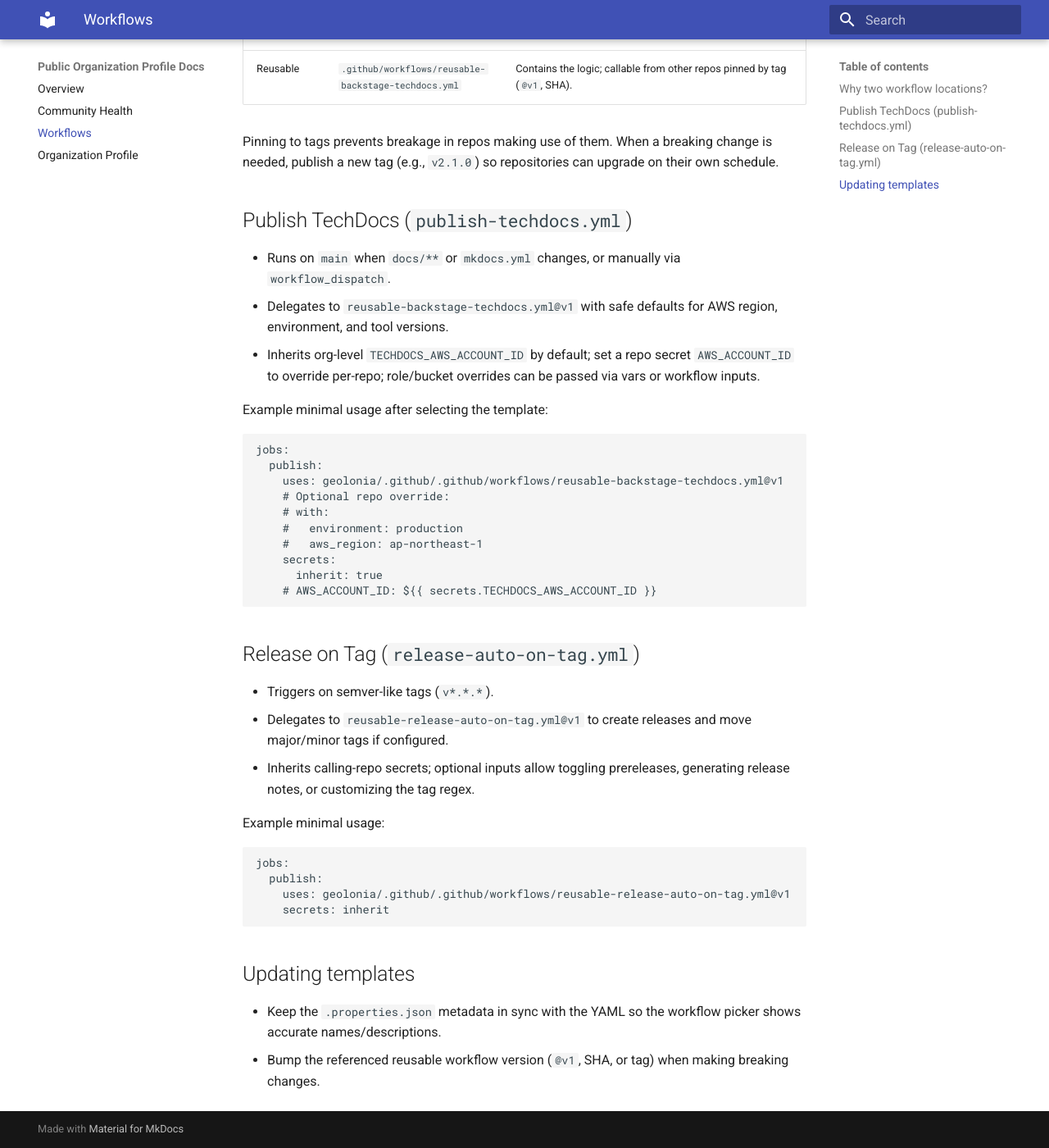
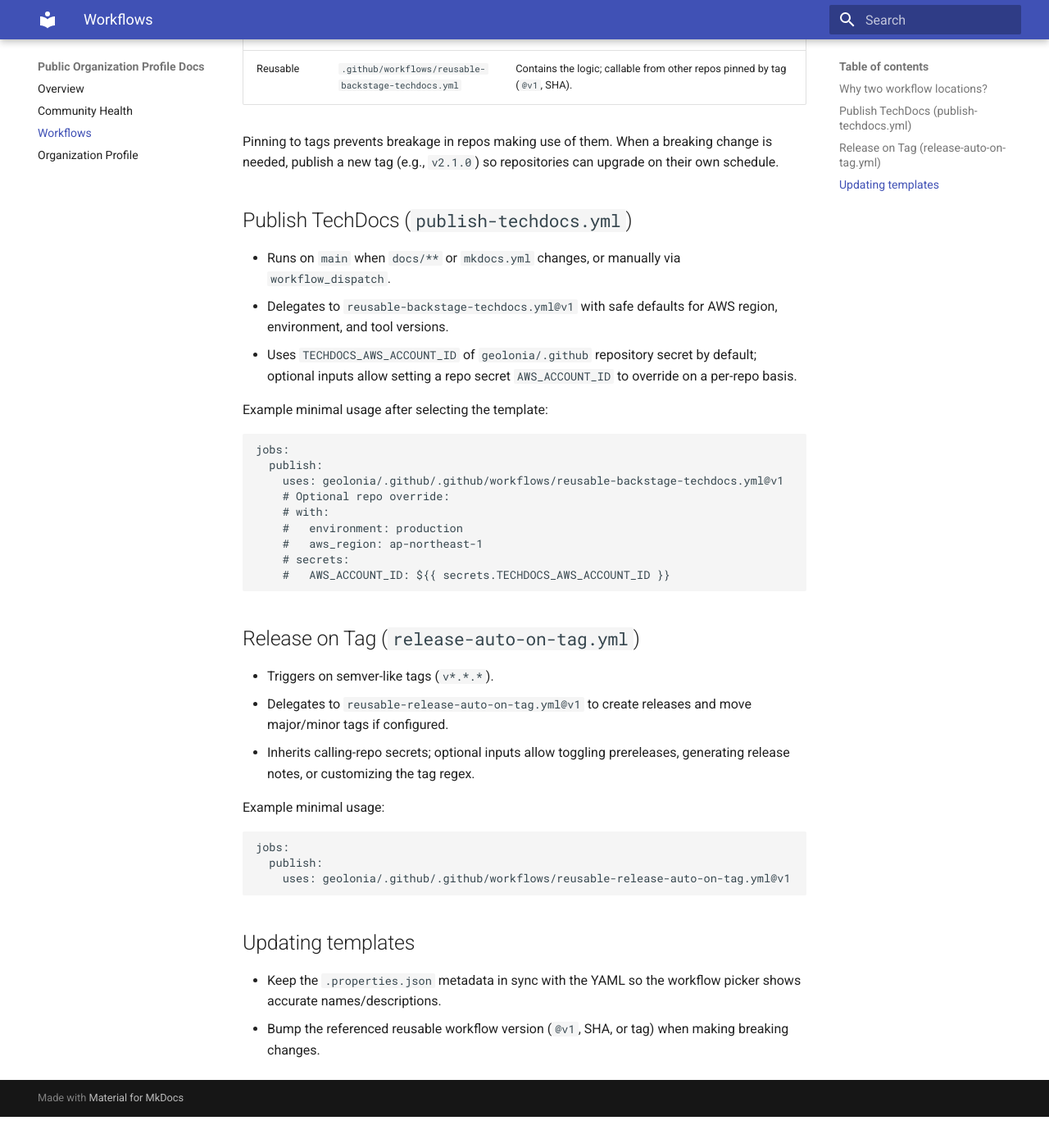
Before and after one commit to geolonia/.github, an MkDocs documentation site: the page built from docs/workflows.md, in a window 1280 px wide and 1400 px high, scrolled down 577 px. Shown: the whole window at 82% size. Built offline with MkDocs 1.6.1 and Material for MkDocs 9.7.7, drawn with Linux system fonts in a browser that asks for light colours; after the commit the page ends 1939 px from its top, so only the background shows below that.

Commit message:
Clarify usage of TECHDOCS_AWS_ACCOUNT_ID and AWS_ACCOUNT_ID in publish-techdocs documentation
Signed-off-by: Daniel Kastl <daniel.kastl@gmail.com>

````diff
--- a/docs/workflows.md
+++ b/docs/workflows.md
@@ -25,9 +25,9 @@ on their own schedule.
 - Runs on `main` when `docs/**` or `mkdocs.yml` changes, or manually via `workflow_dispatch`.
 - Delegates to `reusable-backstage-techdocs.yml@v1` with safe defaults for AWS
   region, environment, and tool versions.
-- Inherits org-level `TECHDOCS_AWS_ACCOUNT_ID` by default; set a repo secret
-  `AWS_ACCOUNT_ID` to override per-repo; role/bucket overrides can be passed via
-  vars or workflow inputs.
+- Uses `TECHDOCS_AWS_ACCOUNT_ID` of `geolonia/.github` repository secret by default;
+  optional inputs allow setting a repo secret `AWS_ACCOUNT_ID` to override on a
+  per-repo basis.
 
 Example minimal usage after selecting the template:
 
@@ -39,9 +39,8 @@ jobs:
     # with:
     #   environment: production
     #   aws_region: ap-northeast-1
-    secrets:
-      inherit: true
-    # AWS_ACCOUNT_ID: ${{ secrets.TECHDOCS_AWS_ACCOUNT_ID }}
+    # secrets:
+    #   AWS_ACCOUNT_ID: ${{ secrets.TECHDOCS_AWS_ACCOUNT_ID }}
 ```
 
 ## Release on Tag (`release-auto-on-tag.yml`)
@@ -58,7 +57,6 @@ Example minimal usage:
 jobs:
   publish:
     uses: geolonia/.github/.github/workflows/reusable-release-auto-on-tag.yml@v1
-    secrets: inherit
 ```
 
 ## Updating templates
````
